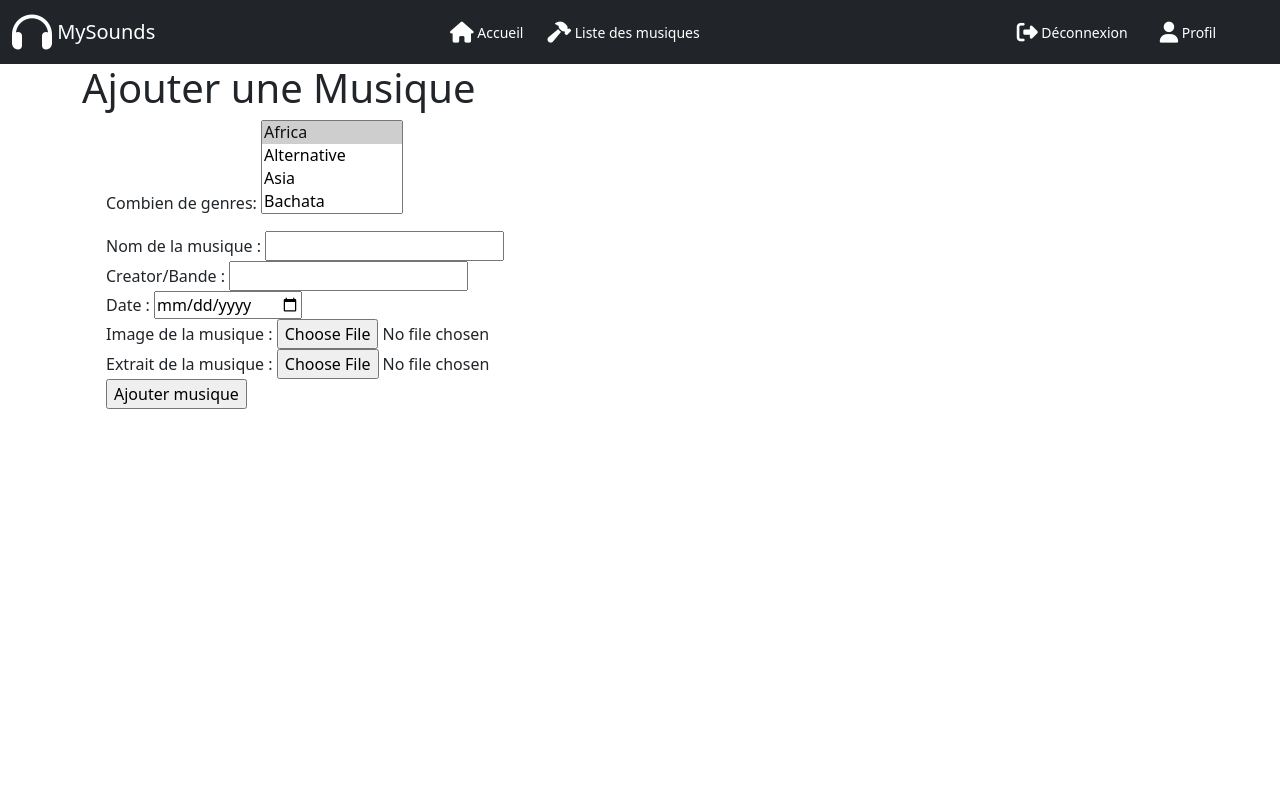
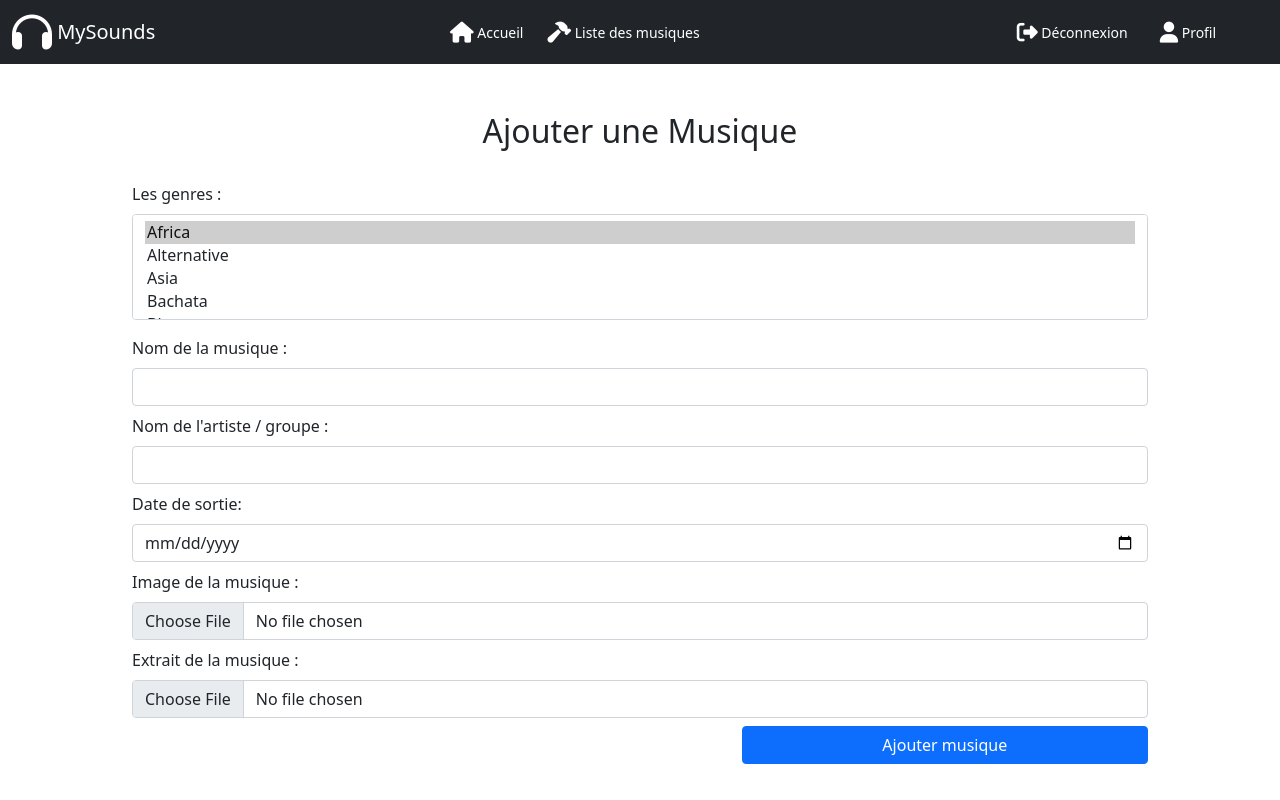
Before and after one commit to FiestyFalconer/MySounds, a PHP site: page /ajouterMusique.php in a window 1280 px wide. Run offline with PHP 8.4, Linux system fonts and the light colour scheme; the visitor is signed in with stand-in values (Sample User, id 1); data comes from the database, SQL or seed files in the repository.

Commit message:
dernière update

```diff
--- a/src/ajouterMusique.php
+++ b/src/ajouterMusique.php
@@ -21,24 +21,22 @@ $submit = filter_input(INPUT_POST, 'submit', FILTER_SANITIZE_SPECIAL_CHARS);
 
 if ($submit == "Ajouter musique") {
 
-    $targetDir = dirname(__DIR__)."/src/uploads";
+    $targetDir = dirname(__DIR__) . "/src/uploads";
 
     $image = $_FILES['imageMusique'];
     $musique = $_FILES['mp3Musique'];
     $nbGenre = $_POST['nbGenre'];
-    $nomMusique = filter_input(INPUT_POST,'nomMusique',FILTER_SANITIZE_SPECIAL_CHARS);
-    $nomCreator = filter_input(INPUT_POST,'nomCreator',FILTER_SANITIZE_SPECIAL_CHARS);
+    $nomMusique = filter_input(INPUT_POST, 'nomMusique', FILTER_SANITIZE_SPECIAL_CHARS);
+    $nomCreator = filter_input(INPUT_POST, 'nomCreator', FILTER_SANITIZE_SPECIAL_CHARS);
     $dateSortie = filter_input(INPUT_POST, 'dateSortie', FILTER_SANITIZE_SPECIAL_CHARS);
 
-    if($image['name'] != "" && $musique['name'] != "" && $nomMusique != "" && !empty($nbGenre) && $nomCreator != "" && $dateSortie != ""){
+    if ($image['name'] != "" && $musique['name'] != "" && $nomMusique != "" && !empty($nbGenre) && $nomCreator != "" && $dateSortie != "") {
 
         $message = AddMusique($image, $musique, $nomMusique, $nbGenre, $nomCreator, $dateSortie, $targetDir, $typesImages, $typesAudio);
-    }
-    else{
+    } else {
         $message = '<div class="alert alert-warning text-center" role="alert">Tous les champs doivent être remplis</div>';
     }
     var_dump($nbGenre);
-
 }
 
 ?>
@@ -70,21 +68,19 @@ if ($submit == "Ajouter musique") {
         <!--Navbar-->
         <?= $commmonNav ?>
     </header>
-    <main>
-        <div class="container">
-            <h1>Ajouter une Musique</h1>
-        </div>
-        <div class="container">
-            <form action="" method="post" enctype="multipart/form-data" class="mx-1 mx-md-4">
-                <p>
-                    <label>Combien de genres:</label>
+    <main class="container-fluid mainContainerIndex mt-5">
+        <h2 class="text-center mb-4">Ajouter une Musique</h2>
+        <div class="d-flex w-100 justify-content-center">
+            <form action="" method="post" enctype="multipart/form-data" class="formAjouterMusique mx-auto mx-md-4">
+                <div class="d-flex my-2 flex-wrap">
+                    <label class="form-label form-label-ajouterMusique">Les genres :</label>
                     <?php
 
-                    $tableau = "<select id='nbGenre' name='nbGenre[]' multiple  >";
-                    foreach($genre as $value) {
-                        if($i == 0){
+                    $tableau = "<select id='nbGenre' class='form-control' name='nbGenre[]' multiple  >";
+                    foreach ($genre as $value) {
+                        if ($i == 0) {
                             $tableau .= "<option  value=" . $value['nomStyle'] . " selected>" . $value['nomStyle'] . "</option>";
-                        }else{
+                        } else {
                             $tableau .= "<option  value=" . $value['nomStyle'] . ">" . $value['nomStyle'] . "</option>";
                         }
                         $i++;
@@ -92,31 +88,43 @@ if ($submit == "Ajouter musique") {
                     $tableau .= ' </select>';
                     echo $tableau;
                     ?>
-                </p>
-                <p id="selectedGenres"></p>
+                </div>
+                <div class="d-flex my-2" id="selectedGenres"></div>
 
-                <label for="nomMusique">Nom de la musique :</label>
-                <input type="text" id="nomMusique" name="nomMusique">
-                <br>
-                <label for="nomCreator">Creator/Bande :</label>
-                <input id="nomCreator" type="text" name="nomCreator">
-                <br>
-                <label for="dateSortie">Date :</label>
-                <input id="dateSortie" type="date" name="dateSortie">
-                <br>
-                <label for="imageMusique">Image de la musique :</label>
-                <input type="file" id="imageMusique" name="imageMusique" accept="image/png, image/jpg, image/jpeg">
-                <br>
-                <label for=mp3Musique>Extrait de la musique :</label>
-                <input type="file" id="mp3Musique"  name="mp3Musique" accept="audio/mp3">
-                <br>
-                <input type="submit" name="submit" value="Ajouter musique">
+                <div class="d-flex my-2 flex-wrap">
+                    <label class="form-label form-label-ajouterMusique" for="nomMusique">Nom de la musique :</label>
+                    <input type="text" id="nomMusique" class="form-control w-100" name="nomMusique">
+                </div>
 
+                <div class="d-flex my-2 flex-wrap">
+                    <label class="form-label form-label-ajouterMusique" for="nomCreator">Nom de l'artiste / groupe :</label>
+                    <input id="nomCreator" type="text" class="form-control" name="nomCreator">
+                </div>
+
+                <div class="d-flex my-2 flex-wrap">
+                    <label class="form-label form-label-ajouterMusique" for="dateSortie">Date de sortie:</label>
+                    <input id="dateSortie" type="date" class="form-control" name="dateSortie">
+                </div>
+
+                <div class="d-flex my-2 flex-wrap">
+                    <label class="form-label form-label-ajouterMusique" for="imageMusique">Image de la musique : </label>
+                    <input type="file" id="imageMusique" name="imageMusique" class="form-control" accept="image/png, image/jpg, image/jpeg">
+                </div class="d-flex">
+
+                <div class="d-flex my-2 flex-wrap">
+                    <label class="form-label form-label-ajouterMusique" for=mp3Musique>Extrait de la musique : </label>
+                    <input type="file" id="mp3Musique" name="mp3Musique" class="form-control" accept="audio/mp3">
+                </div>
+
+                <div class="d-flex my-2 justify-content-end">
+                    <input class="btn btn-primary submitBtn" type="submit" name="submit" value="Ajouter musique">
+                </div>
             </form>
         </div>
-        <div class="container">
-            <?=$message?>
-        </div>
+    </main>
+    <div class="container">
+        <?= $message ?>
+    </div>
     </main>
     <footer>
 
--- a/src/css/style.css
+++ b/src/css/style.css
@@ -26,6 +26,16 @@
     width: 75%;
     height: 250px;
     object-fit: cover;
+}
+
+.formAjouterMusique
+{
+    width: 100%;
+}
+
+.form-label-ajouterMusique
+{
+    width: 100%;
 }
 
 @media only screen and (max-width: 1920px)
@@ -76,6 +86,12 @@
     {
         width: 65%;
     }
+
+    .formAjouterMusique
+    {
+        width: 90%;
+    }
+
 }
 
 @media only screen and (max-width: 1000px)
```
